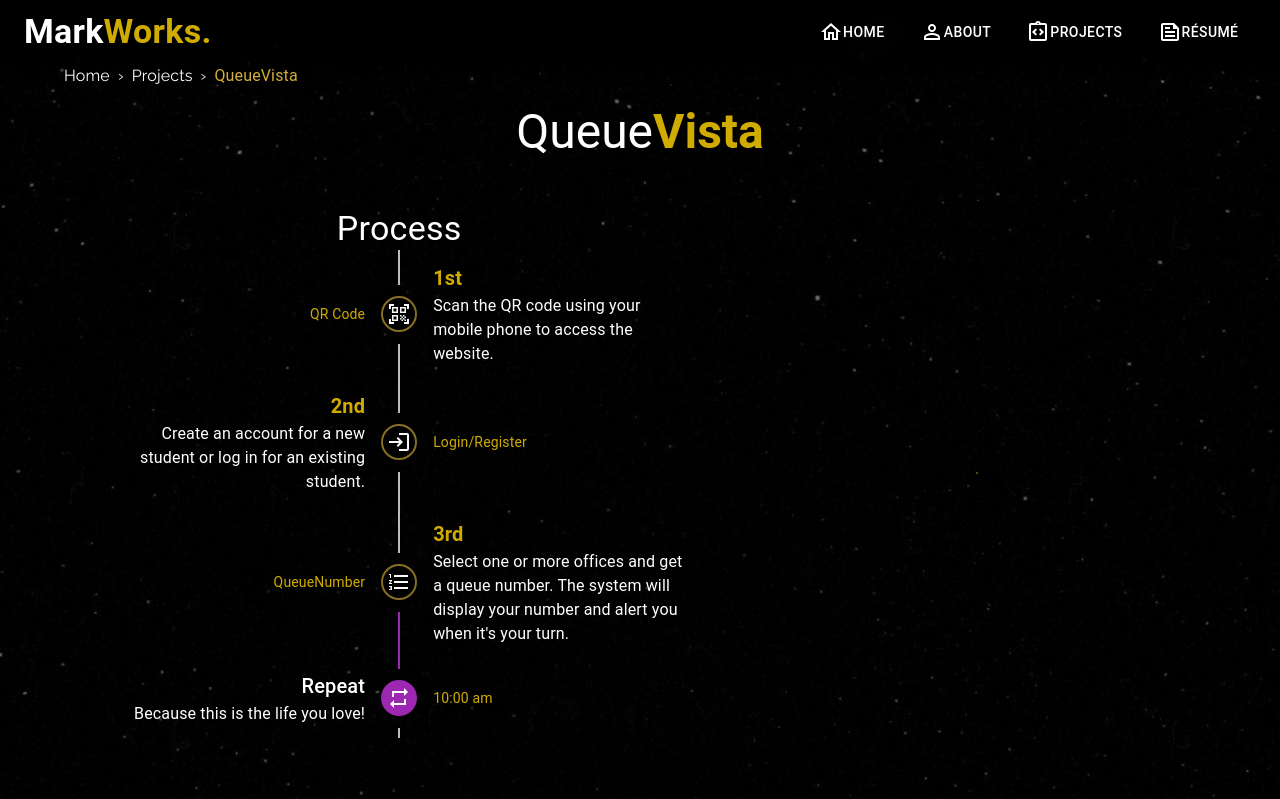
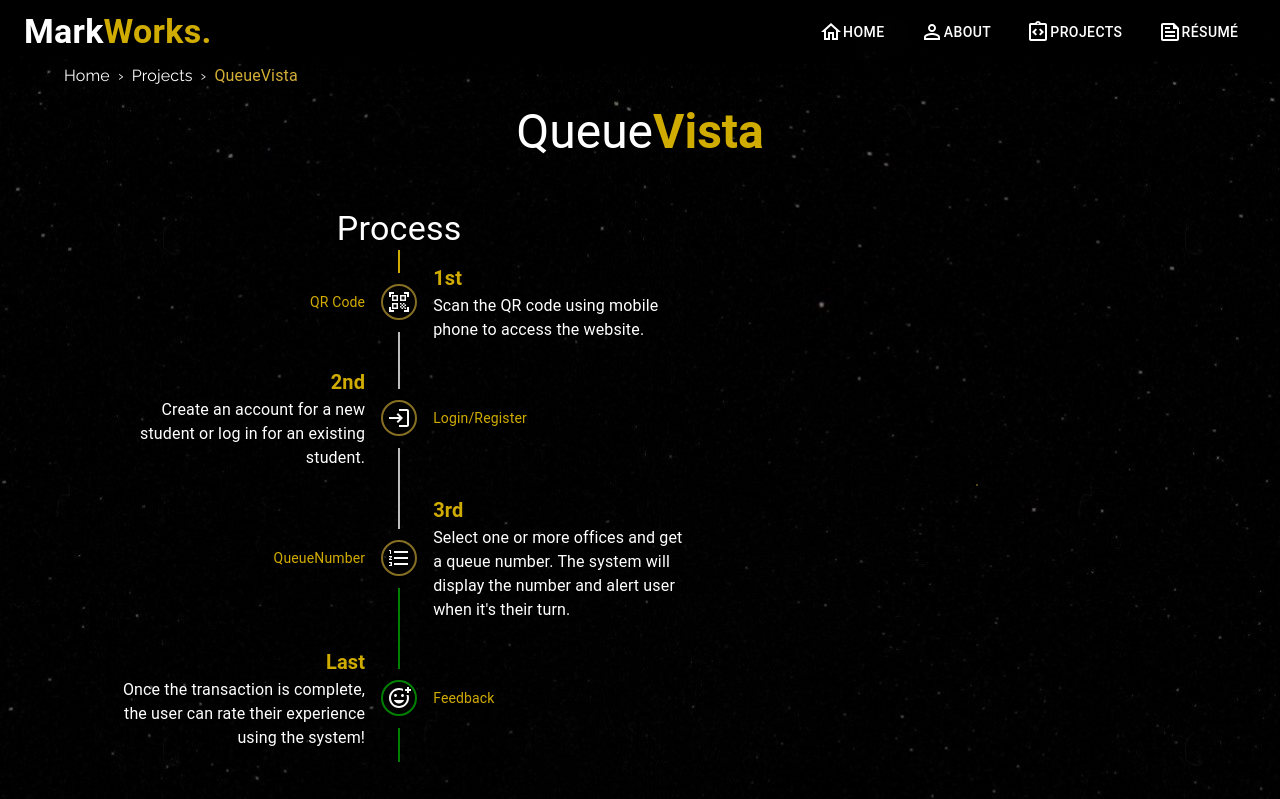
Before and after one commit to Markkk21/Portfolio-React, a React (Create React App) app: page /queuevista-details in a window 1280 px wide. Shown: the top 799 px of the page. Built offline with nearby package versions, Linux system fonts and the light colour scheme.

Commit message:
Updated QueueVista Details, Added Process Timeline

```diff
--- a/src/Components/Pages/Project/QueueVista/TimelineDetails.jsx
+++ b/src/Components/Pages/Project/QueueVista/TimelineDetails.jsx
@@ -11,7 +11,7 @@ import { Timeline,
 import QrCodeScannerIcon from '@mui/icons-material/QrCodeScanner';
 import LoginIcon from '@mui/icons-material/Login';
 import FormatListNumberedIcon from '@mui/icons-material/FormatListNumbered';
-import RepeatIcon from '@mui/icons-material/Repeat';
+import AddReactionOutlinedIcon from '@mui/icons-material/AddReactionOutlined';
 import Typography from '@mui/material/Typography';
 
 export default function CustomizedTimeline() {
@@ -29,7 +29,7 @@ export default function CustomizedTimeline() {
             QR Code
         </TimelineOppositeContent>
         <TimelineSeparator>
-          <TimelineConnector />
+          <TimelineConnector sx={{ bgcolor: '#d1ac00' }} />
           <TimelineDot sx={{ bgcolor: 'transparent', border: "2px solid rgba(212, 175, 55, 0.637)" }}>
             <QrCodeScannerIcon/>
           </TimelineDot>
@@ -39,7 +39,7 @@ export default function CustomizedTimeline() {
           <Typography variant="h6" component="span">
                 <strong id="lblYellow">1st</strong>
           </Typography>
-          <Typography>Scan the QR code using your mobile phone to access the website.</Typography>
+          <Typography>Scan the QR code using mobile phone to access the website.</Typography>
         </TimelineContent>
       </TimelineItem>
 
@@ -79,13 +79,13 @@ export default function CustomizedTimeline() {
           <TimelineDot sx={{ bgcolor: 'transparent', border: "2px solid rgba(212, 175, 55, 0.637)" }}>
             <FormatListNumberedIcon />
           </TimelineDot>
-          <TimelineConnector sx={{ bgcolor: 'secondary.main' }} />
+          <TimelineConnector sx={{ bgcolor: 'green' }} />
         </TimelineSeparator>
         <TimelineContent sx={{ py: '12px', px: 2 }}>
-        <Typography variant="h6" component="span">
+            <Typography variant="h6" component="span">
                 <strong id="lblYellow">3rd</strong>
-          </Typography>
-          <Typography>Select one or more offices and get a queue number. The system will display your number and alert you when it's your turn.</Typography>
+            </Typography>
+          <Typography>Select one or more offices and get a queue number. The system will display the number and alert user when it's their turn.</Typography>
         </TimelineContent>
       </TimelineItem>
 
@@ -95,20 +95,20 @@ export default function CustomizedTimeline() {
           variant="body2"
           id="lblYellow"
         >
-          10:00 am
+          Feedback
         </TimelineOppositeContent>
         <TimelineSeparator>
-          <TimelineConnector sx={{ bgcolor: 'secondary.main' }} />
-          <TimelineDot color="secondary">
-            <RepeatIcon />
+          <TimelineConnector sx={{ bgcolor: 'green' }} />
+          <TimelineDot sx={{ bgcolor: 'transparent', border: "2px solid green"}}>
+            <AddReactionOutlinedIcon />
           </TimelineDot>
-          <TimelineConnector />
+          <TimelineConnector sx={{ bgcolor: 'green' }} />
         </TimelineSeparator>
         <TimelineContent sx={{ py: '12px', px: 2 }}>
-          <Typography variant="h6" component="span">
-            Repeat
-          </Typography>
-          <Typography>Because this is the life you love!</Typography>
+            <Typography variant="h6" component="span">
+                <strong id="lblYellow">Last</strong>
+            </Typography>
+          <Typography>Once the transaction is complete, the user can rate their experience using the system!</Typography>
         </TimelineContent>
       </TimelineItem>
     </Timeline>
```
